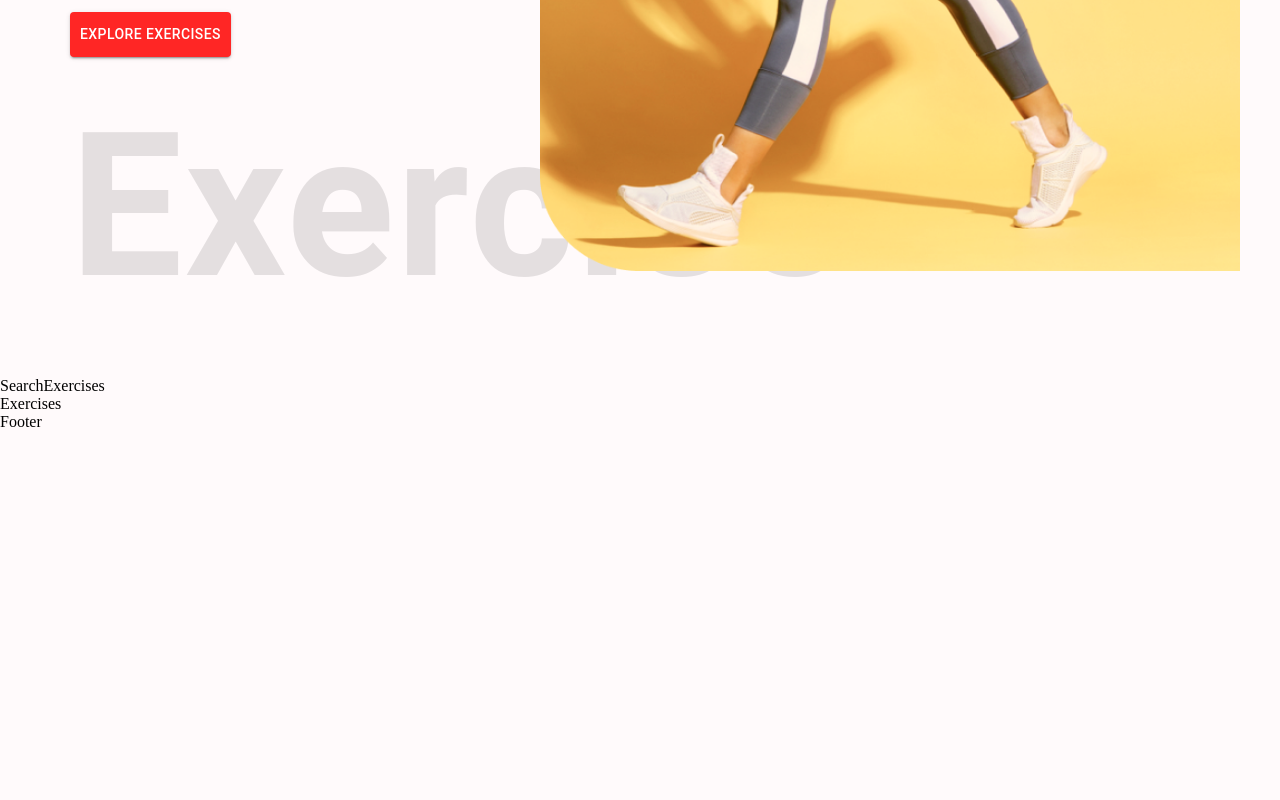
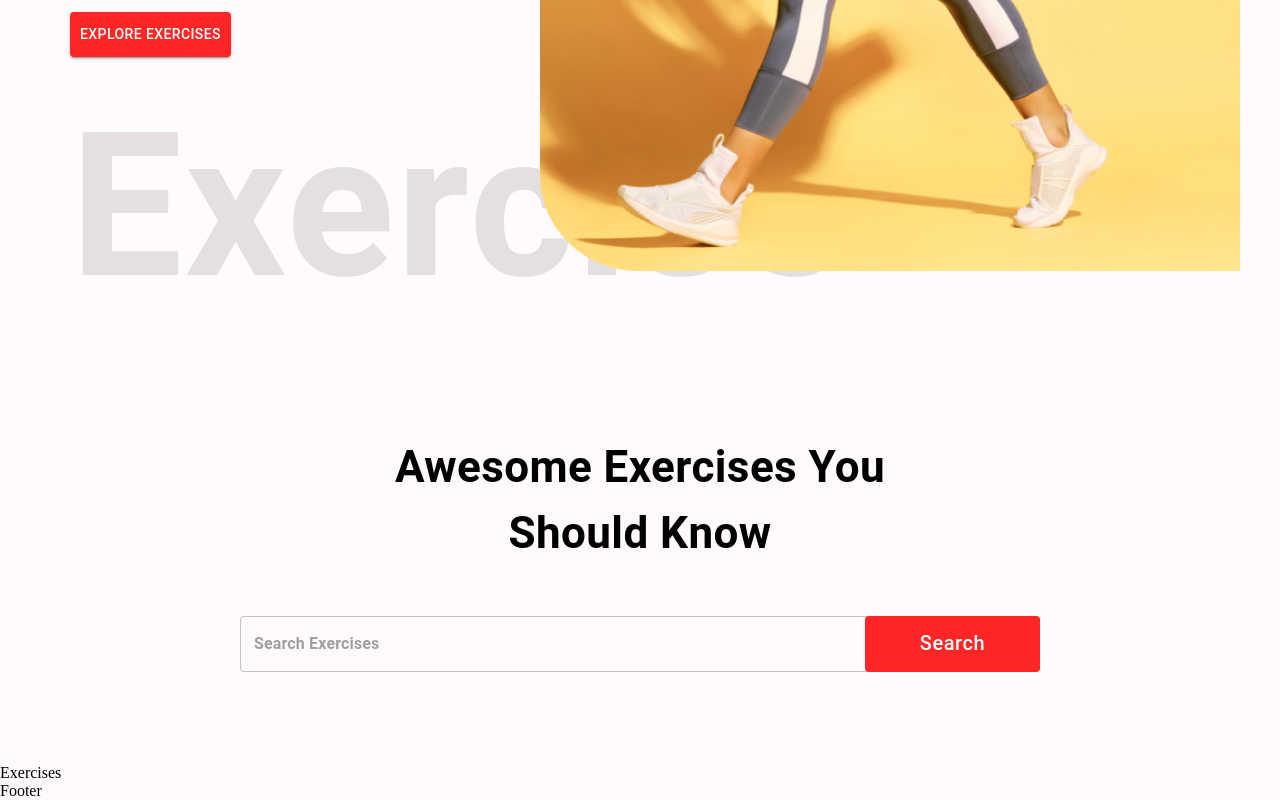
Before and after one commit to KORZHYK22/gym_exercise_app, a React (Create React App) app: page / in a window 1280 px wide. Shown: the part 595-1395 px from the top of the page. Before the commit the page ends 1026 px from the top, so only its background shows below. Built offline with nearby package versions, Linux system fonts and the light colour scheme.

Commit message:
made styles for SearchExercises

```diff
--- a/src/components/SearchExercises.js
+++ b/src/components/SearchExercises.js
@@ -1,7 +1,37 @@
-import React from "react";
+import React, { useEffect, useState } from "react";
+import { Box, Button, Stack, TextField, Typography } from "@mui/material";
 
 const SearchExercises = () => {
-	return <div>SearchExercises</div>;
+	return (
+		<Stack alignItems="center" mt="37px" justifyContent="center" p="20px">
+			<Typography
+				fontWeight={700}
+				sx={{
+					fontSize: { lg: "44px", xs: "30px" },
+				}}
+				mb="50px"
+				textAlign="center"
+			>
+				Awesome Exercises You <br /> Should Know
+			</Typography>
+			<Box position="relative" mb="72px">
+				<TextField
+					sx={{ input: { fontWeight: "700", border: "none", borderRadius: "4px" }, width: { lg: "800px", xs: "350px" }, backgroundColor: "fff", borderRadius: "40px" }}
+					height="76px"
+					value=""
+					onChange={(e) => {}}
+					placeholder="Search Exercises"
+					type="text"
+				/>
+				<Button
+					className="search-btn"
+					sx={{ bgcolor: "#FF2625", color: "#fff", textTransform: "none", width: { lg: "175px", xs: "80px" }, fontSize: { lg: "20px", xs: "14px" }, height: "56px", position: "absolute", right: "0" }}
+				>
+					Search
+				</Button>
+			</Box>
+		</Stack>
+	);
 };
 
 export default SearchExercises;
```
